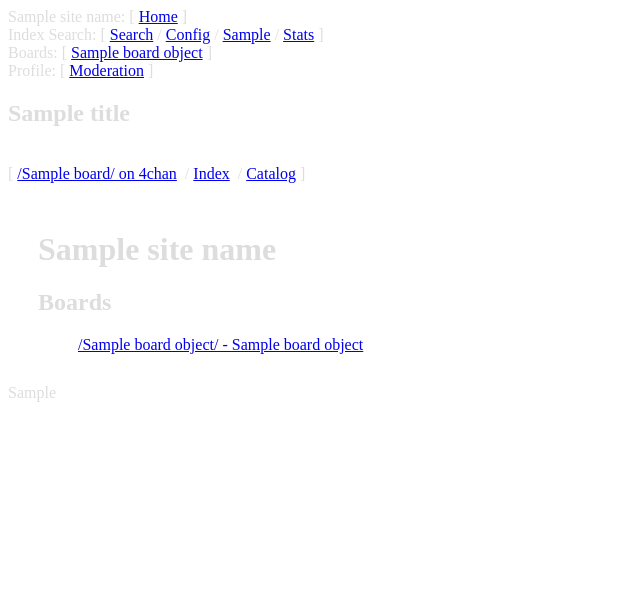
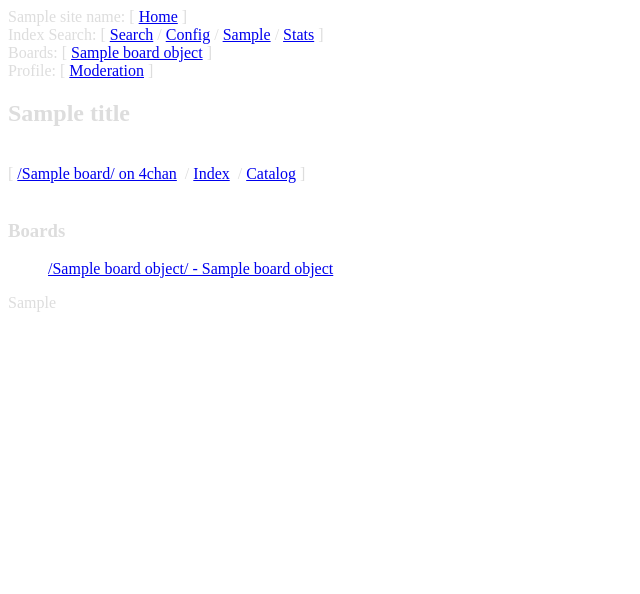
Before and after one commit to sky-cake/ayase-quart, a Python web app: template src/templates/index.html in a window 1280 px wide. Shown: the top 594 px of the page, without its empty margins (0-640 px from the left). Run offline with Jinja, Linux system fonts and the light colour scheme; the template is opened without the code that fills it: most values are stand-ins (such as "Sample title", 1, 10 or a date in 2020); some libraries are stand-ins or nearby versions.

Commit message:
ui titles

```diff
--- a/src/blueprints/bp_app.py
+++ b/src/blueprints/bp_app.py
@@ -51,7 +51,7 @@ async def make_pagination_board_index(board_shortname: str, index: dict, page_nu
 
 @bp.get("/")
 async def v_index():
-    return await render_controller(template_index, tab_title=SITE_NAME)
+    return await render_controller(template_index, tab_title=SITE_NAME, title=SITE_NAME)
 
 
 @bp.get("/<string:board_shortname>")
--- a/src/blueprints/bp_search.py
+++ b/src/blueprints/bp_search.py
@@ -171,6 +171,7 @@ async def search_handler(search_type: SearchType) -> str:
         quotelinks=quotelinks,
         search_result=True,
         tab_title=SITE_NAME,
+        title=f'{SITE_NAME} Search',
         cur_page=cur_page,
         pages=pages,
         total_hits=total_hits,
--- a/src/templates/index.html
+++ b/src/templates/index.html
@@ -1,11 +1,10 @@
 {% extends "base.html" %}
 {% block body %}
 
-    <div id="index" style="margin: 30px;">
-        <h1>{{site_name}}</h1>
+    <div id="index">
         {% if board_objects %}
-            <h2>Boards</h2>
-            <ul id="home_boards" style="list-style: none;">
+            <h3>Boards</h3>
+            <ul>
                 {% for board_object in board_objects %}
                     <li>
                         <a href="/{{ board_object.shortname }}/catalog">/{{ board_object.shortname }}/ - {{ board_object.name }}</a>
--- a/src/templates/search/search.html
+++ b/src/templates/search/search.html
@@ -2,8 +2,6 @@
 {% from 'macros/macros.html' import render_field %}
 
 {% block body %}
-
-  <h2>{{site_name}} Search</h2>
 
   <form action="" id="searchform" method="post" class="form" role="form">
       <div class="column">
```
